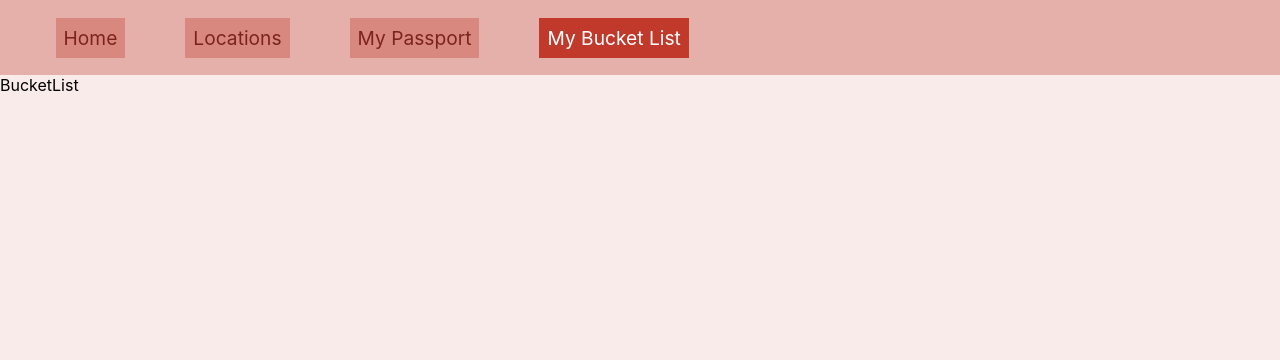
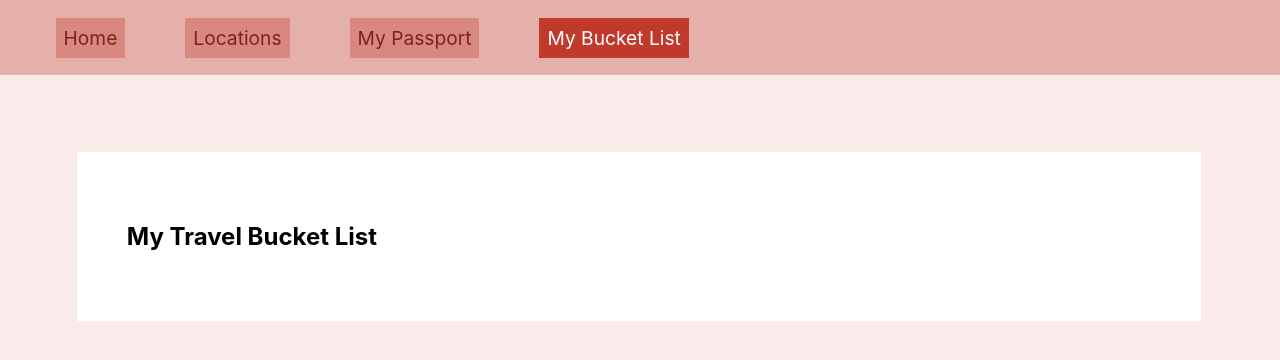
Before and after one commit to Miriamfark/phase-2-project-travel-blog, a React (Create React App) app: page /mybucketlist in a window 1280 px wide. Shown: the top 360 px of the page. Built offline with nearby package versions, Linux system fonts and the light colour scheme.

Commit message:
added bucket list functionality

```diff
--- a/src/components/App.js
+++ b/src/components/App.js
@@ -12,6 +12,7 @@ function App() {
   const [locations, setLocations] = useState([])
   const [location, setLocation] = useState()
   const [passport, setPassport] = useState([])
+  const [bucketList, setBucketList] = useState([])
 
   return (
       <div className="App">
@@ -24,11 +25,13 @@ function App() {
                 setLocation={setLocation}
                 passport={passport}
                 setPassport={setPassport}
+                bucketList={bucketList}
+                setBucketList={setBucketList}
                 />} />
                 <Route path="locations/new" element={<NewLocation />} />
                 <Route exact path="/" element={<Home />} />
                 <Route path="/mypassport" element={<Passport passport={passport} />} />
-                <Route path="/mybucketlist" element={<BucketList />} />
+                <Route path="/mybucketlist" element={<BucketList bucketList={bucketList} />} />
                 <Route path="*" element={<h1>Sorry, this page does not exist</h1>} />
             </ Routes>
      </div>
--- a/src/components/BucketList.js
+++ b/src/components/BucketList.js
@@ -1,8 +1,20 @@
 import React from 'react'
 
-const BucketList = () => {
+const BucketList = ({ bucketList }) => {
+
+    console.log(bucketList)
+
+    const bucketListDisplay = bucketList.map((entry)=>{
+        return <li key={entry.id}>{entry.city} | {entry.country}</li>
+    })
+
   return (
-    <div>BucketList</div>
+    <div class="box">
+       <h2>My Travel Bucket List</h2>
+       <ul>
+            {bucketListDisplay}
+       </ul>
+    </div>
   )
 }
 
--- a/src/components/LocationCard.js
+++ b/src/components/LocationCard.js
@@ -1,7 +1,7 @@
 import React from 'react'
 
 
-const LocationCard = ({ food, landmark, city, country, setPassport, passport, location  }) => {
+const LocationCard = ({ food, landmark, city, country, setPassport, passport, location, bucketList, setBucketList  }) => {
 
     function handleClick(location) {
         console.log("add this location to my passport", location)
@@ -10,11 +10,18 @@ const LocationCard = ({ food, landmark, city, country, setPassport, passport, lo
         {alert(`${city}, ${country} has been added to your passport`)}
     }
 
+    function handleBucketClick(location) {
+        console.log("add this location to my bucket list", location)
+        const updatedBucketList = [...bucketList, location]
+        setBucketList(updatedBucketList)
+        {alert(`${city}, ${country} has been added to your bucket list`)}
+    }
+
   return (
     <div class="description">
         <p>{city} is located in {country}. It is known for its delicious {food}. Make sure to visit the {landmark}!</p>
         <button className="button" onClick={()=>handleClick(location)}>I visited here!</button>
-        <button className="button">Add to my bucket list</button>
+        <button className="button" onClick={()=>handleBucketClick(location)}>Add to my bucket list</button>
     </div>
   )
 }
--- a/src/components/LocationList.js
+++ b/src/components/LocationList.js
@@ -2,7 +2,7 @@ import React, { useEffect } from 'react'
 import LocationCard from './LocationCard'
 import { Link, Routes, Route  } from "react-router-dom";
 
-const LocationList = ({ location, setLocation, locations, setLocations, passport, setPassport }) => {
+const LocationList = ({ bucketList, setBucketList, location, setLocation, locations, setLocations, passport, setPassport }) => {
 
     useEffect(() => {
         fetch("http://localhost:3001/locations")
@@ -28,6 +28,8 @@ const LocationList = ({ location, setLocation, locations, setLocations, passport
         setPassport={setPassport}
         food={location.food}
         landmark={location.landmark}
+        bucketList={bucketList}
+        setBucketList={setBucketList}
     />} />
         </Routes>
 
```
